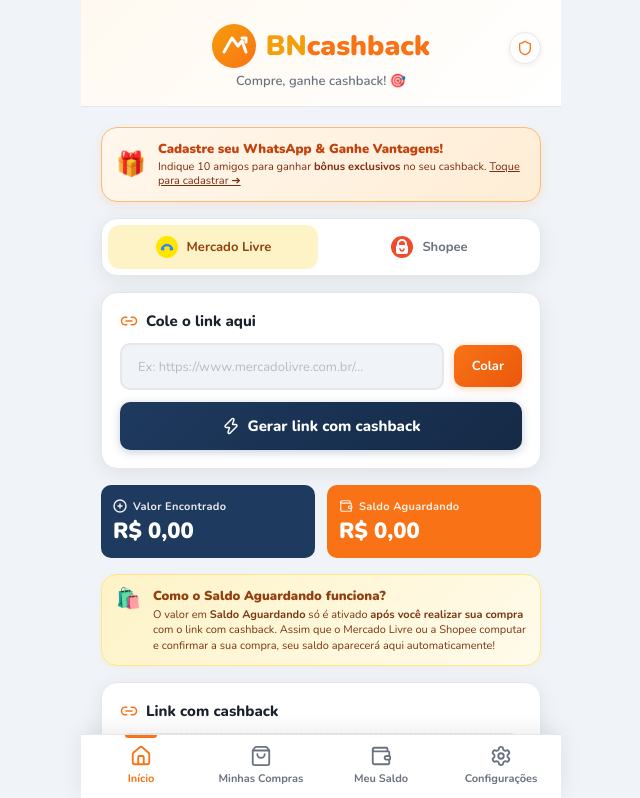
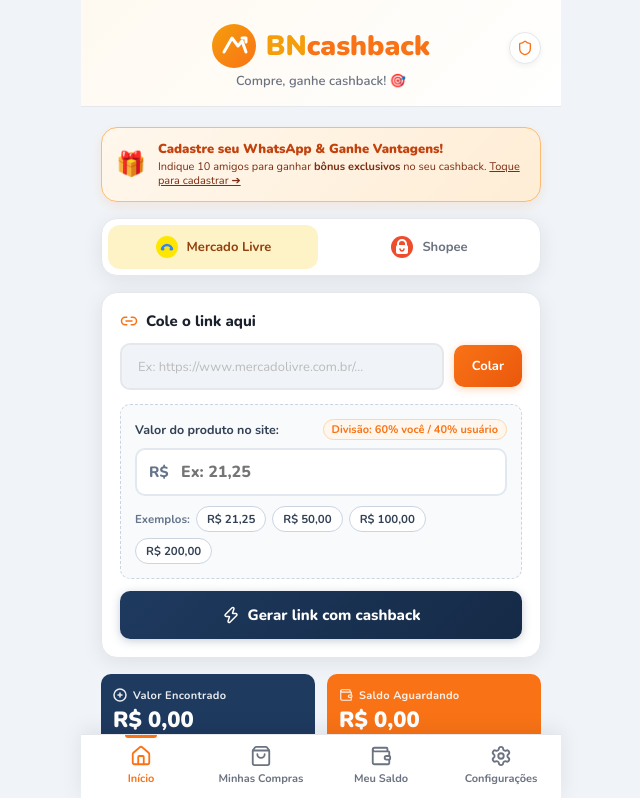
Before and after one commit to bbrunanr-hub/bncashback, a React (Vite) app: page / in a window 1280 px wide. Shown: the top 798 px of the page, without its empty margins (319-959 px from the left). Built offline with nearby package versions, Linux system fonts and the light colour scheme.

Commit message:
fix: divisao 60x40, campo de valor do produto para calculo exato, botao limpar e reset de valor encontrado

```diff
--- a/src/App.tsx
+++ b/src/App.tsx
@@ -19,9 +19,9 @@ const SHOPEE_AFFILIATE_ID = 'an_18335281102'
 const SHOPEE_CAMPAIGN_ID = 'id_52MZIjcVHTp'
 
 // ---- Category & Proportional Commission Structure ----
-// Proporção de divisão da comissão: 65% para você (monetização) e 35% para o usuário (cashback)
-export const USER_COMMISSION_SHARE = 0.35 // 35% para o usuário
-export const OWNER_COMMISSION_SHARE = 0.65 // 65% seu lucro líquido
+// Proporção de divisão da comissão: 60% para você (monetização) e 40% para o usuário (cashback)
+export const USER_COMMISSION_SHARE = 0.40 // 40% para o usuário
+export const OWNER_COMMISSION_SHARE = 0.60 // 60% seu lucro líquido
 
 export interface CategoryCommission {
   key: string
@@ -29,7 +29,7 @@ export interface CategoryCommission {
   icon: string
   mlCommission: number      // % paga pelo Mercado Livre
   shopeeCommission: number  // % paga pela Shopee
-  cashbackShare: number     // 35% da comissão para o usuário
+  cashbackShare: number     // 40% da comissão para o usuário
 }
 
 export const CATEGORIES: Record<string, CategoryCommission> = {
@@ -124,8 +124,8 @@ export interface Purchase {
   affiliateLink: string
   price: number
   totalCommission: number   // 100% da comissão gerada pelo marketplace
-  ownerProfit: number       // 65% seu lucro
-  cashback: number          // 35% cashback do usuário
+  ownerProfit: number       // 60% seu lucro líquido
+  cashback: number          // 40% cashback do usuário
   cashbackRatePct: string
   categoryName: string
   categoryIcon: string
@@ -383,6 +383,7 @@ function HomePage({
 }) {
   const [platform, setPlatform] = useState<Platform>('ml')
   const [linkInput, setLinkInput] = useState('')
+  const [priceInput, setPriceInput] = useState('')
   const [processState, setProcessState] = useState<ProcessState>('idle')
   const [affiliateLink, setAffiliateLink] = useState('')
   const [cashbackAmount, setCashbackAmount] = useState(0)
@@ -398,21 +399,53 @@ function HomePage({
   useEffect(() => {
     const purchases = JSON.parse(localStorage.getItem('bn_purchases') || '[]') as Purchase[]
     const pending = purchases.filter(p => p.status === 'pending').reduce((a, p) => a + p.cashback, 0)
-    const found = purchases.reduce((a, p) => a + p.cashback, 0)
     setTotalPending(pending)
-    setTotalFound(found)
+    setTotalFound(0) // Reseta na abertura: valor encontrado exibe o cashback do link gerado no momento
   }, [])
 
   const handlePaste = async () => {
     try {
       const text = await navigator.clipboard.readText()
-      setLinkInput(text.trim())
-      // Auto detect platform
-      const detected = detectPlatform(text)
-      if (detected) setPlatform(detected)
+      const trimmed = text.trim()
+
+      // Reseta valores anteriores ao colar novo link
+      setTotalFound(0)
+      setAffiliateLink('')
+      setCashbackAmount(0)
+      setProcessState('idle')
+
+      // Detecta URL e tenta extrair preço se houver no texto compartilhado
+      const urlMatch = trimmed.match(/https?:\/\/[^\s]+/i)
+      if (urlMatch) {
+        setLinkInput(urlMatch[0])
+        const detected = detectPlatform(urlMatch[0])
+        if (detected) setPlatform(detected)
+
+        const priceMatch = trimmed.match(/R\$\s*([0-9]+[.,]?[0-9]*)/i)
+        if (priceMatch && !priceInput) {
+          setPriceInput(priceMatch[1].replace('.', ','))
+        }
+      } else {
+        setLinkInput(trimmed)
+        const detected = detectPlatform(trimmed)
+        if (detected) setPlatform(detected)
+      }
+      toast.info('Link colado! Informe o valor do produto para o cálculo exato.')
     } catch {
       toast.error('Permita o acesso à área de transferência para colar')
     }
+  }
+
+  const handleClear = () => {
+    setLinkInput('')
+    setPriceInput('')
+    setProcessState('idle')
+    setAffiliateLink('')
+    setCashbackAmount(0)
+    setTotalFound(0)
+    setCurrentPurchaseId('')
+    setHasNotifiedPurchase(false)
+    toast.info('Campos limpos. Cole o novo link!')
   }
 
   const handleGenerate = async () => {
@@ -421,6 +454,15 @@ function HomePage({
       return
     }
 
+    // Trata e valida o preço do produto para cálculo 100% exato
+    const cleanPrice = priceInput.trim().replace('R$', '').trim().replace(',', '.')
+    const productPrice = parseFloat(cleanPrice)
+
+    if (isNaN(productPrice) || productPrice <= 0) {
+      toast.error('Por favor, informe o valor do produto (ex: 21,25) para calcular o cashback exato!')
+      return
+    }
+
     const detected = detectPlatform(linkInput)
     if (detected && detected !== platform) {
       setPlatform(detected)
@@ -429,40 +471,38 @@ function HomePage({
     const activePlatform = detected || platform
 
     // Validate URL
-    try { new URL(linkInput) } catch {
+    try { new URL(linkInput.trim()) } catch {
       toast.error('Link inválido. Certifique-se de colar o link completo.')
       return
     }
 
     setProcessState('processing')
     setAffiliateLink('')
+    setTotalFound(0)
 
     // Simulate processing delay (robot working)
-    await new Promise(r => setTimeout(r, 1800))
+    await new Promise(r => setTimeout(r, 1200))
 
     const generated = generateAffiliateLink(linkInput.trim(), activePlatform)
     const category = detectCategory(linkInput.trim())
     const marketplaceRate = activePlatform === 'ml' ? category.mlCommission : category.shopeeCommission
 
-    // Estima o valor do produto
-    const estimatedPrice = 120 + Math.random() * 380
-
     // 1) Primeiro valor gerado: comissão bruta total do marketplace (100%)
-    const totalCommission = (estimatedPrice * marketplaceRate) / 100
-
-    // 2) Separação fixa e segura: 65% seu lucro e 35% cashback do usuário
-    const ownerProfit = totalCommission * OWNER_COMMISSION_SHARE // 65%
-    const userCashback = totalCommission * USER_COMMISSION_SHARE // 35%
-
-    // 3) Porcentagem final do cashback que aparece para o usuário
-    const userRatePct = `${((userCashback / estimatedPrice) * 100).toFixed(1).replace('.', ',')}%`
+    const totalCommission = (productPrice * marketplaceRate) / 100
+
+    // 2) Separação fixa e segura: 60% seu lucro líquido e 40% cashback do usuário
+    const ownerProfit = totalCommission * OWNER_COMMISSION_SHARE // 60%
+    const userCashback = totalCommission * USER_COMMISSION_SHARE // 40%
+
+    // 3) Porcentagem final do cashback que aparece para o usuário sobre o valor do produto
+    const userRatePct = `${((userCashback / productPrice) * 100).toFixed(1).replace('.', ',')}%`
 
     setDetectedCategory(category)
     setCashbackRatePct(userRatePct)
     setAffiliateLink(generated)
     setCashbackAmount(userCashback)
-    setTotalFound(prev => prev + userCashback)
-    // O saldo aguardando NÃO aumenta aqui: só aumenta após a compra no marketplace!
+    // O Valor Encontrado é resetado e configurado EXATAMENTE para o cashback deste link!
+    setTotalFound(userCashback)
     setProcessState('done')
 
     // Salva a compra inicialmente com status 'link_created'
@@ -474,7 +514,7 @@ function HomePage({
       productName: activePlatform === 'ml' ? `Produto Mercado Livre (${category.name})` : `Produto Shopee (${category.name})`,
       originalLink: linkInput.trim(),
       affiliateLink: generated,
-      price: estimatedPrice,
+      price: productPrice,
       totalCommission,
       ownerProfit,
       cashback: userCashback,
@@ -518,9 +558,11 @@ function HomePage({
 
   const handleReset = () => {
     setLinkInput('')
+    setPriceInput('')
     setProcessState('idle')
     setAffiliateLink('')
     setCashbackAmount(0)
+    setTotalFound(0)
     setCurrentPurchaseId('')
     setHasNotifiedPurchase(false)
   }
@@ -587,23 +629,88 @@ function HomePage({
             type="url"
             placeholder={platform === 'ml' ? 'Ex: https://www.mercadolivre.com.br/...' : 'Ex: https://shopee.com.br/...'}
             value={linkInput}
-            onChange={e => setLinkInput(e.target.value)}
+            onChange={e => {
+              setLinkInput(e.target.value)
+              if (!e.target.value.trim()) {
+                setTotalFound(0)
+                setAffiliateLink('')
+                setProcessState('idle')
+              }
+            }}
             onKeyDown={e => {
               if (e.key === 'Enter') handleGenerate()
             }}
             disabled={processState === 'processing'}
           />
+          {(linkInput || priceInput) && (
+            <button
+              type="button"
+              className="clear-btn"
+              onClick={handleClear}
+              title="Limpar campos"
+              disabled={processState === 'processing'}
+            >
+              ✕ Limpar
+            </button>
+          )}
           <button className="paste-btn" onClick={handlePaste} disabled={processState === 'processing'}>
             Colar
           </button>
         </div>
+
+        {/* Campo de Preço do Produto para cálculo exato */}
+        <div className="product-price-section">
+          <div className="product-price-label">
+            <span>Valor do produto no site:</span>
+            <span className="product-price-hint">Divisão: 60% você / 40% usuário</span>
+          </div>
+          <div className="product-price-wrap">
+            <span className="price-currency">R$</span>
+            <input
+              type="text"
+              inputMode="decimal"
+              className="product-price-input"
+              placeholder="Ex: 21,25"
+              value={priceInput}
+              onChange={e => {
+                setPriceInput(e.target.value)
+                setTotalFound(0) // Reseta o valor encontrado ao alterar o preço
+              }}
+              onKeyDown={e => {
+                if (e.key === 'Enter') handleGenerate()
+              }}
+              disabled={processState === 'processing'}
+            />
+            {priceInput && (
+              <button
+                type="button"
+                className="clear-price-btn"
+                onClick={() => {
+                  setPriceInput('')
+                  setTotalFound(0)
+                }}
+                title="Limpar valor"
+              >
+                ✕
+              </button>
+            )}
+          </div>
+          <div className="quick-price-chips">
+            <span className="qpc-label">Exemplos:</span>
+            <button type="button" className="qpc-chip" onClick={() => { setPriceInput('21,25'); setTotalFound(0); }}>R$ 21,25</button>
+            <button type="button" className="qpc-chip" onClick={() => { setPriceInput('50,00'); setTotalFound(0); }}>R$ 50,00</button>
+            <button type="button" className="qpc-chip" onClick={() => { setPriceInput('100,00'); setTotalFound(0); }}>R$ 100,00</button>
+            <button type="button" className="qpc-chip" onClick={() => { setPriceInput('200,00'); setTotalFound(0); }}>R$ 200,00</button>
+          </div>
+        </div>
+
         <button
           className="generate-btn"
           onClick={processState === 'done' ? handleReset : handleGenerate}
           disabled={processState === 'processing'}
         >
           {processState === 'processing' ? (
-            <><div className="spinner" style={{ width: 18, height: 18, borderWidth: 2, borderColor: 'rgba(255,255,255,0.3)', borderTopColor: 'white' }} /> Processando...</>
+            <><div className="spinner" style={{ width: 18, height: 18, borderWidth: 2, borderColor: 'rgba(255,255,255,0.3)', borderTopColor: 'white' }} /> Calculando e gerando link...</>
           ) : processState === 'done' ? (
             <><Zap size={18} /> Gerar outro link</>
           ) : (
@@ -1413,18 +1520,18 @@ function AdminPage({ onBack }: { onBack: () => void }) {
       </div>
 
       <div className="section-title">Painel Administrativo</div>
-      <div className="section-subtitle">Gestão de Lucro (65%), Cashback (35%), WhatsApp e Saques PIX</div>
+      <div className="section-subtitle">Gestão de Lucro (60%), Cashback (40%), WhatsApp e Saques PIX</div>
 
       {/* Grid de Métricas Financeiras */}
       <div className="admin-metrics-grid">
         <div className="admin-metric-card green">
-          <div className="am-label">💼 Seu Lucro Líquido (65%)</div>
+          <div className="am-label">💼 Seu Lucro Líquido (60%)</div>
           <div className="am-value">{formatCurrency(totalOwnerProfit)}</div>
           <div className="am-sub">{confirmedPurchases.length} compra(s) computada(s)</div>
         </div>
 
         <div className="admin-metric-card blue">
-          <div className="am-label">🎁 Cashback Usuários (35%)</div>
+          <div className="am-label">🎁 Cashback Usuários (40%)</div>
           <div className="am-value">{formatCurrency(totalUserCashback)}</div>
           <div className="am-sub">Total computado: {formatCurrency(totalGrossCommissions)}</div>
         </div>
@@ -1605,11 +1712,11 @@ function AdminPage({ onBack }: { onBack: () => void }) {
                       <span className="as-s-val">{formatCurrency(gross)}</span>
                     </div>
                     <div className="as-split-item owner">
-                      <span className="as-s-label">Seu Lucro (65%)</span>
+                      <span className="as-s-label">Seu Lucro (60%)</span>
                       <span className="as-s-val">{formatCurrency(owner)}</span>
                     </div>
                     <div className="as-split-item user">
-                      <span className="as-s-label">Cashback Usuário (35%)</span>
+                      <span className="as-s-label">Cashback Usuário (40%)</span>
                       <span className="as-s-val">{formatCurrency(p.cashback)}</span>
                     </div>
                   </div>
--- a/src/index.css
+++ b/src/index.css
@@ -162,6 +162,146 @@ body {
 }
 .paste-btn:hover { transform: translateY(-1px); box-shadow: 0 4px 14px rgba(249,115,22,0.4); }
 
+.clear-btn {
+  padding: 12px 14px;
+  background: #f1f5f9;
+  color: #64748b;
+  border: 1.5px solid #cbd5e1;
+  border-radius: var(--radius-sm);
+  font-family: 'Nunito', sans-serif;
+  font-size: 13px;
+  font-weight: 700;
+  cursor: pointer;
+  transition: all 0.2s ease;
+  white-space: nowrap;
+}
+.clear-btn:hover {
+  background: #fee2e2;
+  color: #dc2626;
+  border-color: #fca5a5;
+  transform: translateY(-1px);
+}
+
+.product-price-section {
+  margin-top: 14px;
+  padding: 14px;
+  background: #F8FAFC;
+  border: 1.5px dashed #CBD5E1;
+  border-radius: var(--radius-sm);
+}
+
+.product-price-label {
+  display: flex;
+  justify-content: space-between;
+  align-items: center;
+  font-size: 12.5px;
+  font-weight: 700;
+  color: #334155;
+  margin-bottom: 8px;
+  flex-wrap: wrap;
+  gap: 4px;
+}
+
+.product-price-hint {
+  font-size: 11px;
+  font-weight: 700;
+  color: var(--primary);
+  background: #fff7ed;
+  padding: 2px 8px;
+  border-radius: 999px;
+  border: 1px solid #fed7aa;
+}
+
+.product-price-wrap {
+  position: relative;
+  display: flex;
+  align-items: center;
+}
+
+.price-currency {
+  position: absolute;
+  left: 14px;
+  font-size: 15px;
+  font-weight: 800;
+  color: #64748B;
+  pointer-events: none;
+}
+
+.product-price-input {
+  width: 100%;
+  padding: 11px 36px 11px 44px;
+  border-radius: var(--radius-sm);
+  border: 2px solid #E2E8F0;
+  background: #ffffff;
+  font-family: 'Nunito', sans-serif;
+  font-size: 16px;
+  font-weight: 800;
+  color: var(--text);
+  transition: all 0.2s ease;
+}
+
+.product-price-input:focus {
+  outline: none;
+  border-color: var(--primary);
+  box-shadow: 0 0 0 3px rgba(249, 115, 22, 0.15);
+}
+
+.clear-price-btn {
+  position: absolute;
+  right: 10px;
+  background: #E2E8F0;
+  border: none;
+  border-radius: 50%;
+  width: 22px;
+  height: 22px;
+  display: flex;
+  align-items: center;
+  justify-content: center;
+  font-size: 11px;
+  color: #64748B;
+  cursor: pointer;
+  transition: all 0.2s ease;
+}
+
+.clear-price-btn:hover {
+  background: #CBD5E1;
+  color: #1E293B;
+}
+
+.quick-price-chips {
+  display: flex;
+  align-items: center;
+  gap: 6px;
+  margin-top: 10px;
+  flex-wrap: wrap;
+}
+
+.qpc-label {
+  font-size: 11.5px;
+  font-weight: 700;
+  color: #64748b;
+}
+
+.qpc-chip {
+  padding: 4px 10px;
+  background: #ffffff;
+  border: 1px solid #cbd5e1;
+  border-radius: 999px;
+  font-family: 'Nunito', sans-serif;
+  font-size: 11.5px;
+  font-weight: 700;
+  color: #334155;
+  cursor: pointer;
+  transition: all 0.15s ease;
+}
+
+.qpc-chip:hover {
+  background: #fff7ed;
+  border-color: var(--primary);
+  color: var(--primary);
+  transform: translateY(-1px);
+}
+
 .generate-btn {
   width: 100%;
   margin-top: 12px;
```
